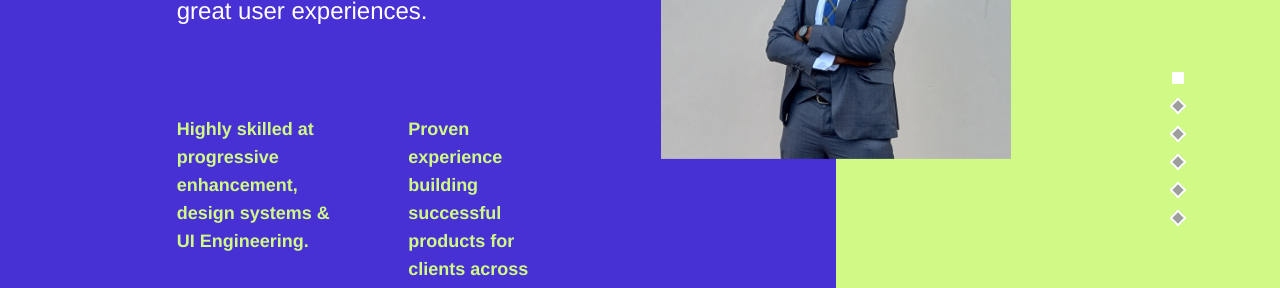
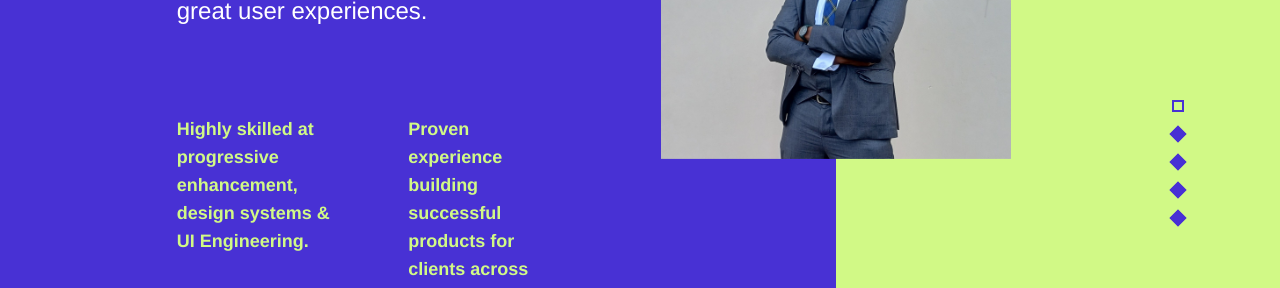
Before and after one commit to lazarusmugo/lazarusmugo.github.io, a Next.js app: page / in a window 1280 px wide. Shown: the part 336-624 px from the top of the page. Built offline with nearby package versions, Linux system fonts and the light colour scheme.

Commit message:
refactor(section indicators): updates the ui

```diff
--- a/src/components/navigation/SectionIndicator.jsx
+++ b/src/components/navigation/SectionIndicator.jsx
@@ -1,7 +1,68 @@
+// import { useEffect, useState } from 'react';
+
+// const SectionIndicator = () => {
+//   const [currentSection, setCurrentSection] = useState('introduction');
+
+//   useEffect(() => {
+//     const handleScroll = () => {
+//       const sections = document.querySelectorAll('section[id]');
+//       const scrollPosition = window.scrollY + 200;
+
+//       sections.forEach((section) => {
+//         const sectionTop = section.offsetTop;
+//         const sectionHeight = section.clientHeight;
+//         const sectionId = section.getAttribute('id');
+
+//         if (scrollPosition >= sectionTop && scrollPosition < sectionTop + sectionHeight) {
+//           setCurrentSection(sectionId);
+//         }
+//       });
+//     };
+
+//     document.addEventListener('scroll', handleScroll);
+//     return () => {
+//       document.removeEventListener('scroll', handleScroll);
+//     };
+//   }, []);
+
+//   const renderIndicators = () => {
+//     return (
+//       <ul className="fixed bottom-56 right-24 z-50  flex-col items-center mt-20 hidden lg:flex">
+//         {['introduction', 'about-me', 'skills-and-technologies', 'projects', 'testimonials', 'contact-me'].map((section) => (
+//           <li key={section} className="mb-4">
+//             <div className={`w-3 h-3 rounded-full ${currentSection === section ? 'bg-white' : 'bg-gray-500'}`}>
+//               <div className={`w-full h-full transform ${currentSection === section ? 'rotate-45' : ''}`}>
+//                 {/* Diamond shape */}
+//                 <div className={`absolute w-full h-full bg-transparent border-2 border-white transform rotate-45`} />
+//               </div>
+//             </div>
+//           </li>
+//         ))}
+//       </ul>
+//     );
+//   };
+
+//   return (
+//     <>
+//       {renderIndicators()}
+//     </>
+//   );
+// };
+
+// export default SectionIndicator;
+
 import { useEffect, useState } from 'react';
 
 const SectionIndicator = () => {
   const [currentSection, setCurrentSection] = useState('introduction');
+
+  const sectionColors = {
+    introduction: "bg-custom-blue border-custom-blue",
+    skills: "bg-custom-blue border-custom-blue",
+    "about-me": "bg-custom-green border-custom-green",
+    portfolio: "bg-custom-blue border-custom-blue",
+    "contact-me": "bg-custom-blue border-custom-blue",
+  };
 
   useEffect(() => {
     const handleScroll = () => {
@@ -27,14 +88,20 @@ const SectionIndicator = () => {
 
   const renderIndicators = () => {
     return (
-      <ul className="fixed bottom-56 right-24 z-50  flex-col items-center mt-20 hidden lg:flex">
-        {['introduction', 'about-me', 'skills-and-technologies', 'projects', 'testimonials', 'contact-me'].map((section) => (
+      <ul className="fixed bottom-56 right-24 z-50 flex-col items-center mt-20 hidden lg:flex">
+        {['introduction', 'skills', 'about-me', 'portfolio', 'contact-me'].map((section) => (
           <li key={section} className="mb-4">
-            <div className={`w-3 h-3 rounded-full ${currentSection === section ? 'bg-white' : 'bg-gray-500'}`}>
-              <div className={`w-full h-full transform ${currentSection === section ? 'rotate-45' : ''}`}>
-                {/* Diamond shape */}
-                <div className={`absolute w-full h-full bg-transparent border-2 border-white transform rotate-45`} />
-              </div>
+            <div className="relative w-3 h-3">
+              <div
+                className={`absolute top-0 left-0 w-full h-full transform border-2 ${
+                  sectionColors[currentSection]
+                } ${currentSection === section ? "rotate-0 bg-transparent" : "rotate-45"} ${
+                  currentSection === section ? "bg-transparent" : ""
+                }`}
+                style={{
+                  transition: "transform 0.3s",
+                }}
+              />
             </div>
           </li>
         ))}
@@ -42,11 +109,7 @@ const SectionIndicator = () => {
     );
   };
 
-  return (
-    <>
-      {renderIndicators()}
-    </>
-  );
+  return <>{renderIndicators()}</>;
 };
 
 export default SectionIndicator;
```
